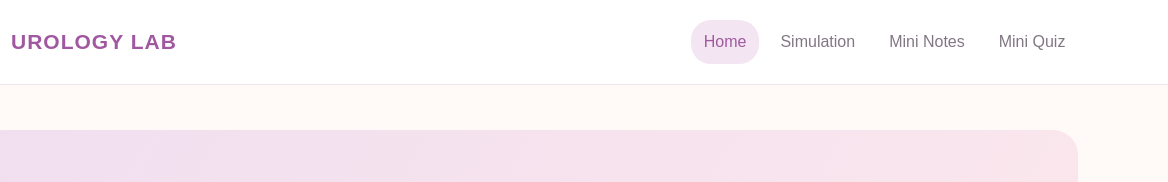
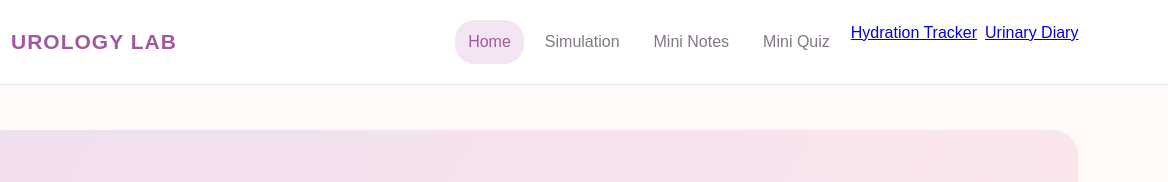
Before and after one commit to matchauciao/urology-lab, a plain HTML site: page index.html in a window 1280 px wide. Shown: the top 182 px of the page, 112-1280 px from the left. Drawn offline with Linux system fonts and the light colour scheme.

Commit message:
Update index.html

```diff
--- a/index.html
+++ b/index.html
@@ -22,6 +22,8 @@
       <button class="nav-btn" data-page="simulation">Simulation</button>
       <button class="nav-btn" data-page="notes">Mini Notes</button>
       <button class="nav-btn" data-page="quiz">Mini Quiz</button>
+      <a href="hydration.html">Hydration Tracker</a>
+<a href="diary.html">Urinary Diary</a>
     </nav>
   </header>
 
```
